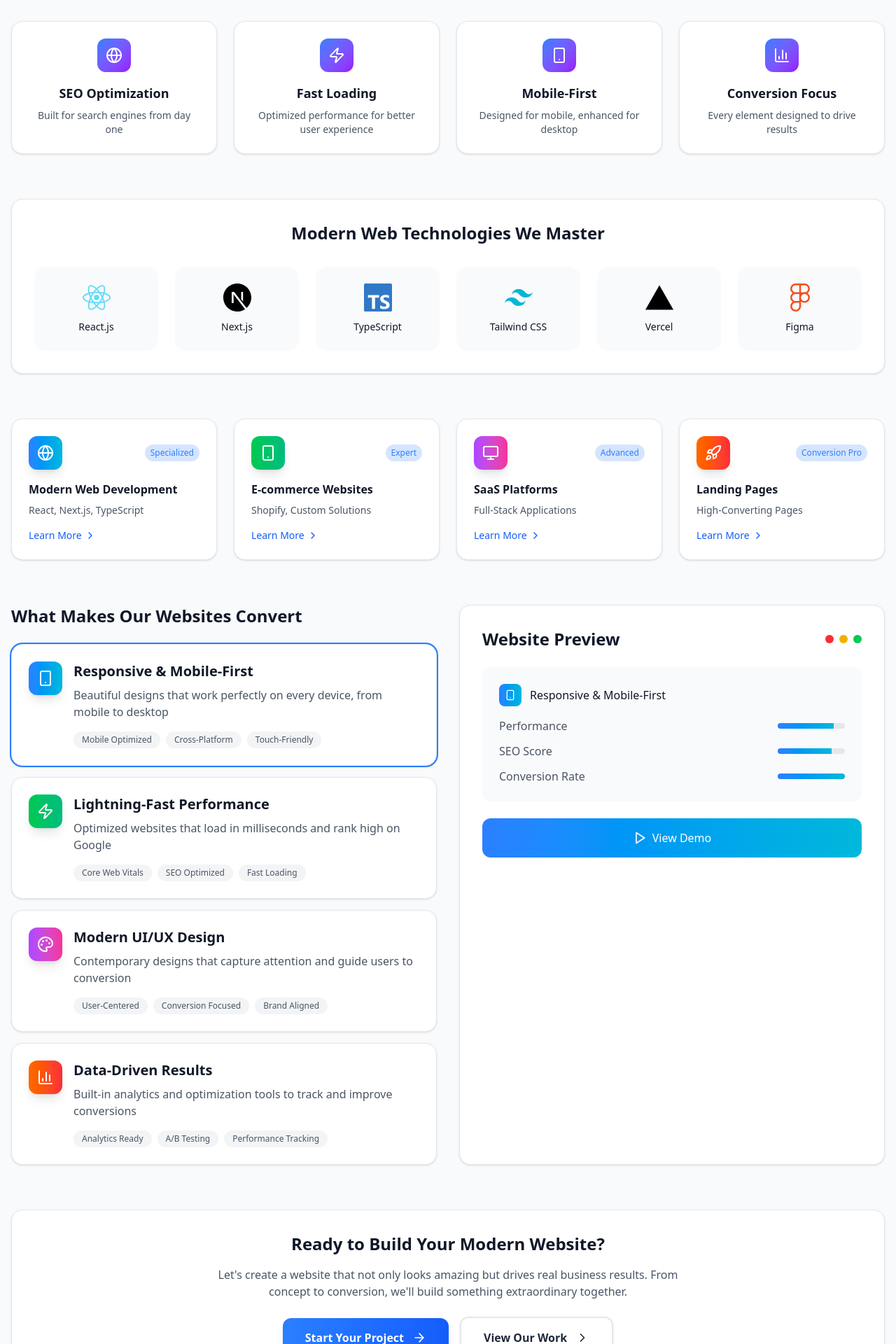
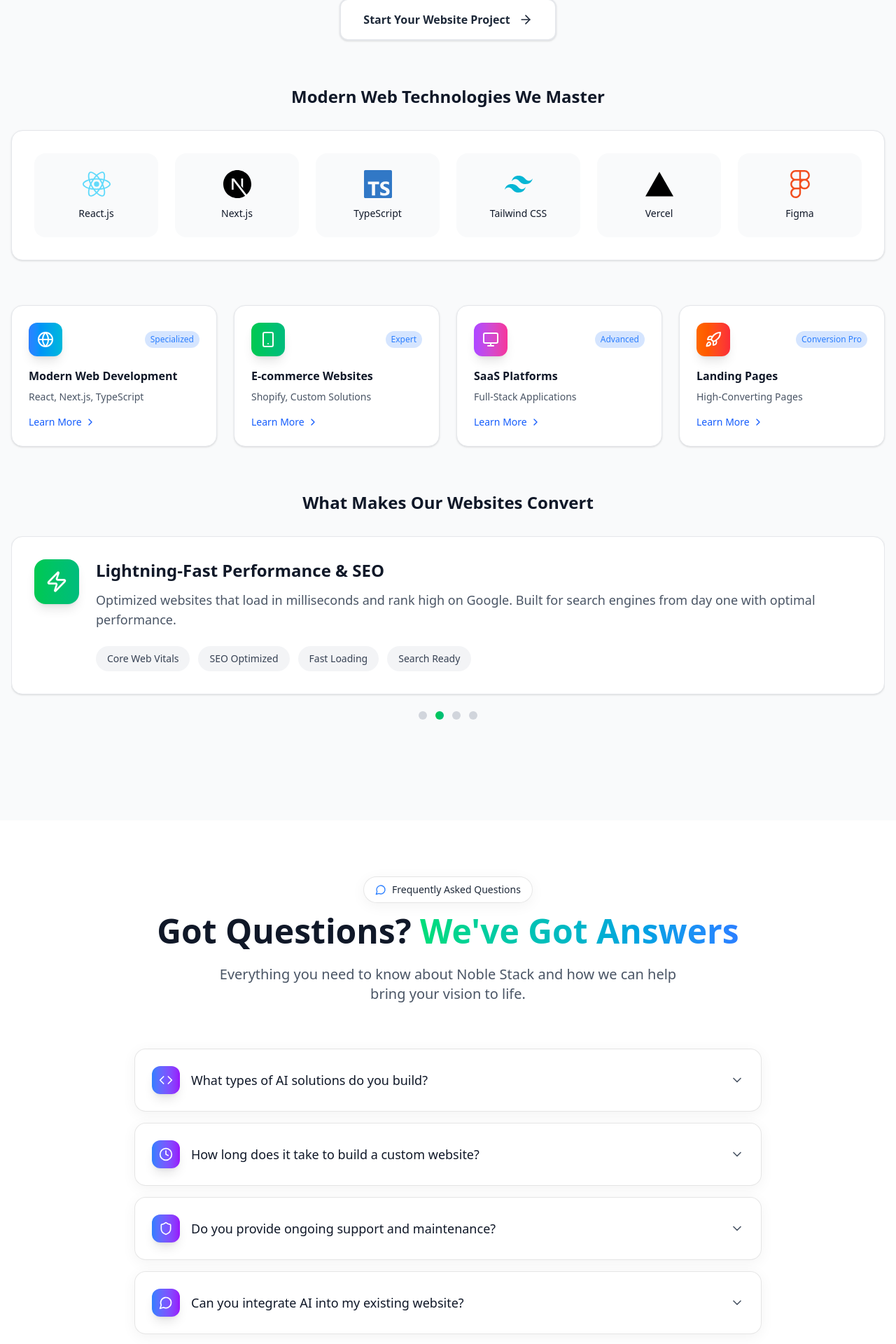
Before and after one commit to om202/NobleStack, a Next.js app: page / in a window 1280 px wide. Shown: the part 1574-3494 px from the top of the page at 70% size. Built offline with nearby package versions, Linux system fonts and the light colour scheme.

Commit message:
better l2

```diff
--- a/src/app/Home/L2.tsx
+++ b/src/app/Home/L2.tsx
@@ -5,7 +5,6 @@ import {
   Rocket,
   Zap,
   Globe,
-  Play,
   ChevronRight,
   ArrowRight,
   Monitor,
@@ -20,47 +19,56 @@ import {
   SiVercel,
   SiFigma
 } from "react-icons/si";
-import { useState } from "react";
 import React from "react";
+import { useState, useEffect } from "react";
 
 export default function FeaturesSection() {
   const [activeFeature, setActiveFeature] = useState(0);
 
+  // Auto-cycle through features every 4 seconds
+  useEffect(() => {
+    const interval = setInterval(() => {
+      setActiveFeature((prev) => (prev + 1) % webFeatures.length);
+    }, 4000);
+
+    return () => clearInterval(interval);
+  }, []);
+
   const webFeatures = [
     {
       id: "responsive-design",
-      title: "Responsive & Mobile-First",
-      description: "Beautiful designs that work perfectly on every device, from mobile to desktop",
+      title: "Responsive & Mobile-First Design",
+      description: "Beautiful designs that work perfectly on every device, from mobile to desktop. Designed for mobile, enhanced for desktop experience.",
       icon: Smartphone,
       color: "from-blue-500 to-cyan-500",
-      stats: ["Mobile Optimized", "Cross-Platform", "Touch-Friendly"],
+      stats: ["Mobile Optimized", "Cross-Platform", "Touch-Friendly", "Responsive Layout"],
       demo: "View Demo"
     },
     {
       id: "performance",
-      title: "Lightning-Fast Performance",
-      description: "Optimized websites that load in milliseconds and rank high on Google",
+      title: "Lightning-Fast Performance & SEO",
+      description: "Optimized websites that load in milliseconds and rank high on Google. Built for search engines from day one with optimal performance.",
       icon: Zap,
       color: "from-green-500 to-emerald-500",
-      stats: ["Core Web Vitals", "SEO Optimized", "Fast Loading"],
+      stats: ["Core Web Vitals", "SEO Optimized", "Fast Loading", "Search Ready"],
       demo: "Speed Test"
     },
     {
       id: "modern-design",
-      title: "Modern UI/UX Design",
-      description: "Contemporary designs that capture attention and guide users to conversion",
+      title: "Modern UI/UX & Conversion Focus",
+      description: "Contemporary designs that capture attention and guide users to conversion. Every element designed to drive real business results.",
       icon: Palette,
       color: "from-purple-500 to-pink-500",
-      stats: ["User-Centered", "Conversion Focused", "Brand Aligned"],
+      stats: ["User-Centered", "Conversion Focused", "Brand Aligned", "Results-Driven"],
       demo: "See Designs"
     },
     {
       id: "analytics",
-      title: "Data-Driven Results",
-      description: "Built-in analytics and optimization tools to track and improve conversions",
+      title: "Data-Driven Optimization",
+      description: "Built-in analytics and optimization tools to track performance and improve conversions with comprehensive user experience insights.",
       icon: BarChart3,
       color: "from-orange-500 to-red-500",
-      stats: ["Analytics Ready", "A/B Testing", "Performance Tracking"],
+      stats: ["Analytics Ready", "A/B Testing", "Performance Tracking", "User Insights"],
       demo: "View Analytics"
     }
   ];
@@ -81,28 +89,7 @@ export default function FeaturesSection() {
     { name: "Figma", icon: SiFigma, color: "#F24E1E" }
   ];
 
-  const conversionFeatures = [
-    {
-      title: "SEO Optimization",
-      description: "Built for search engines from day one",
-      icon: Globe,
-    },
-    {
-      title: "Fast Loading",
-      description: "Optimized performance for better user experience",
-      icon: Zap,
-    },
-    {
-      title: "Mobile-First",
-      description: "Designed for mobile, enhanced for desktop",
-      icon: Smartphone,
-    },
-    {
-      title: "Conversion Focus",
-      description: "Every element designed to drive results",
-      icon: BarChart3,
-    },
-  ];
+
 
   return (
     <section id="features" className="py-20 px-4 bg-gray-50">
@@ -119,32 +106,25 @@ export default function FeaturesSection() {
               {" "}Websites That Convert
             </span>
           </h2>
-          <p className="text-xl text-gray-600 max-w-3xl mx-auto">
+          <p className="text-xl text-gray-600 max-w-3xl mx-auto mb-8">
             Specializing in lightning-fast, SEO-optimized websites that look stunning on every device.
             From landing pages to complex web applications, we create digital experiences that drive results.
           </p>
+
+          <button className="group inline-flex items-center justify-center gap-3 px-8 py-4 bg-white text-gray-800 rounded-xl border-2 border-gray-200 hover:border-gray-300 hover:bg-gray-50 transition-all duration-300 shadow-sm hover:shadow-md transform hover:-translate-y-0.5 font-semibold">
+            Start Your Website Project
+            <ArrowRight className="w-5 h-5 group-hover:translate-x-1 transition-transform duration-300" />
+          </button>
         </div>
 
-        {/* Value Propositions */}
-        <div className="mb-16">
-          <div className="grid grid-cols-1 md:grid-cols-2 lg:grid-cols-4 gap-6">
-            {conversionFeatures.map((feature, index) => (
-              <div key={index} className="bg-white rounded-2xl p-6 shadow-sm border border-gray-200 text-center hover:shadow-md transition-shadow duration-300">
-                <div className="w-12 h-12 bg-gradient-to-br from-blue-500 to-purple-600 rounded-xl flex items-center justify-center mx-auto mb-4">
-                  <feature.icon className="w-6 h-6 text-white" />
-                </div>
-                <h3 className="text-lg font-semibold text-gray-900 mb-2">{feature.title}</h3>
-                <p className="text-gray-600 text-sm">{feature.description}</p>
-              </div>
-            ))}
-          </div>
-        </div>
+
 
         {/* Modern Tech Stack */}
-        <div className="bg-white rounded-2xl p-8 shadow-sm border border-gray-200 mb-16">
+        <div className="mb-16">
           <h3 className="text-2xl font-bold text-center text-gray-900 mb-8">
             Modern Web Technologies We Master
           </h3>
+          <div className="bg-white rounded-2xl p-8 shadow-sm border border-gray-200 min-h-[180px] flex flex-col justify-center">
             <div className="grid grid-cols-2 md:grid-cols-3 lg:grid-cols-6 gap-6">
               {webTechStack.map((tech, index) => (
                 <div key={index} className="text-center group cursor-pointer">
@@ -162,11 +142,13 @@ export default function FeaturesSection() {
               ))}
             </div>
           </div>
+        </div>
 
         {/* Web Services Grid */}
         <div className="grid grid-cols-1 md:grid-cols-2 lg:grid-cols-4 gap-6 mb-16">
           {webServices.map((service, index) => (
-            <div key={index} className="bg-white rounded-2xl p-6 shadow-sm border border-gray-200 hover:shadow-md transition-shadow duration-300 group cursor-pointer">
+                         <div key={index} className="bg-white rounded-2xl p-6 shadow-sm border border-gray-200 hover:shadow-md transition-shadow duration-300 group cursor-pointer min-h-[180px] flex flex-col justify-between">
+              <div>
                 <div className="flex items-center justify-between mb-4">
                   <div className={`w-12 h-12 bg-gradient-to-r ${webFeatures[index].color} rounded-xl flex items-center justify-center shadow-lg`}>
                     <service.icon className="w-6 h-6 text-white" />
@@ -177,6 +159,7 @@ export default function FeaturesSection() {
                 </div>
                 <h3 className="text-gray-900 font-semibold mb-2">{service.name}</h3>
                 <p className="text-gray-600 text-sm mb-4">{service.description}</p>
+              </div>
               <button className="flex items-center text-blue-600 text-sm group-hover:text-blue-700 transition-colors">
                 Learn More
                 <ChevronRight className="w-4 h-4 ml-1 group-hover:translate-x-1 transition-transform" />
@@ -185,31 +168,28 @@ export default function FeaturesSection() {
           ))}
         </div>
 
-        {/* Interactive Website Showcase */}
-        <div className="grid grid-cols-1 lg:grid-cols-2 gap-8">
-          {/* Feature Cards */}
-          <div className="space-y-4">
-            <h3 className="text-2xl font-bold text-gray-900 mb-6">
+        {/* What Makes Our Websites Convert - Animated Carousel */}
+        <div className="mb-16">
+          <h3 className="text-2xl font-bold text-center text-gray-900 mb-8">
             What Makes Our Websites Convert
           </h3>
-            {webFeatures.map((feature, index) => (
+
+          {/* Animated Feature Display */}
+          <div className="relative overflow-hidden">
+            <div className="bg-white rounded-2xl p-8 shadow-sm border border-gray-200 min-h-[180px] flex flex-col justify-center">
               <div
-                key={feature.id}
-                className={`bg-white rounded-2xl p-6 shadow-sm border border-gray-200 hover:shadow-md transition-all duration-300 cursor-pointer ${
-                  activeFeature === index ? 'ring-2 ring-blue-500 bg-blue-50' : ''
-                }`}
-                onClick={() => setActiveFeature(index)}
+                key={activeFeature}
+                className="flex items-start gap-6 animate-fade-in"
               >
-                <div className="flex items-start gap-4">
-                  <div className={`w-12 h-12 bg-gradient-to-r ${feature.color} rounded-xl flex items-center justify-center shadow-lg flex-shrink-0`}>
-                    <feature.icon className="w-6 h-6 text-white" />
+                <div className={`w-16 h-16 bg-gradient-to-r ${webFeatures[activeFeature].color} rounded-2xl flex items-center justify-center shadow-lg flex-shrink-0`}>
+                  {React.createElement(webFeatures[activeFeature].icon, { className: "w-8 h-8 text-white" })}
                 </div>
                 <div className="flex-1">
-                    <h4 className="text-xl font-semibold text-gray-900 mb-2">{feature.title}</h4>
-                    <p className="text-gray-600 mb-4">{feature.description}</p>
-                    <div className="flex flex-wrap gap-2">
-                      {feature.stats.map((stat, statIndex) => (
-                        <span key={statIndex} className="text-xs px-3 py-1 bg-gray-100 text-gray-600 rounded-full">
+                  <h4 className="text-2xl font-bold text-gray-900 mb-3">{webFeatures[activeFeature].title}</h4>
+                  <p className="text-lg text-gray-600 mb-6">{webFeatures[activeFeature].description}</p>
+                  <div className="flex flex-wrap gap-3">
+                    {webFeatures[activeFeature].stats.map((stat, statIndex) => (
+                      <span key={statIndex} className="text-sm px-4 py-2 bg-gray-100 text-gray-700 rounded-full font-medium">
                         {stat}
                       </span>
                     ))}
@@ -217,79 +197,27 @@ export default function FeaturesSection() {
                 </div>
               </div>
             </div>
+
+            {/* Progress Indicators */}
+            <div className="flex justify-center mt-6 gap-3">
+              {webFeatures.map((_, index) => (
+                <button
+                  key={index}
+                  onClick={() => setActiveFeature(index)}
+                  className={`w-3 h-3 rounded-full transition-all duration-300 ${
+                    index === activeFeature
+                      ? `bg-gradient-to-r ${webFeatures[activeFeature].color}`
+                      : 'bg-gray-300 hover:bg-gray-400'
+                  }`}
+                />
               ))}
             </div>
 
-          {/* Website Preview Panel */}
-          <div className="bg-white rounded-2xl p-8 shadow-sm border border-gray-200">
-            <div className="flex items-center justify-between mb-6">
-              <h4 className="text-2xl font-bold text-gray-900">Website Preview</h4>
-              <div className="flex gap-2">
-                <div className="w-3 h-3 bg-red-500 rounded-full"></div>
-                <div className="w-3 h-3 bg-yellow-500 rounded-full"></div>
-                <div className="w-3 h-3 bg-green-500 rounded-full"></div>
+
           </div>
         </div>
 
-            <div className="bg-gray-50 rounded-xl p-6 mb-6">
-              <div className="flex items-center gap-3 mb-4">
-                <div className={`w-8 h-8 bg-gradient-to-r ${webFeatures[activeFeature].color} rounded-lg flex items-center justify-center`}>
-                  {React.createElement(webFeatures[activeFeature].icon, { className: "w-4 h-4 text-white" })}
-                </div>
-                <span className="text-gray-900 font-medium">{webFeatures[activeFeature].title}</span>
-              </div>
 
-              <div className="space-y-3">
-                <div className="flex justify-between items-center">
-                  <span className="text-gray-600">Performance</span>
-                  <div className="w-24 h-2 bg-gray-200 rounded-full overflow-hidden">
-                    <div className={`h-full bg-gradient-to-r ${webFeatures[activeFeature].color} w-5/6`}></div>
-                  </div>
-                </div>
-                <div className="flex justify-between items-center">
-                  <span className="text-gray-600">SEO Score</span>
-                  <div className="w-24 h-2 bg-gray-200 rounded-full overflow-hidden">
-                    <div className={`h-full bg-gradient-to-r ${webFeatures[activeFeature].color} w-4/5`}></div>
-                  </div>
-                </div>
-                <div className="flex justify-between items-center">
-                  <span className="text-gray-600">Conversion Rate</span>
-                  <div className="w-24 h-2 bg-gray-200 rounded-full overflow-hidden">
-                    <div className={`h-full bg-gradient-to-r ${webFeatures[activeFeature].color} w-full`}></div>
-                  </div>
-                </div>
-              </div>
-            </div>
-
-            <button className={`w-full flex items-center justify-center gap-2 py-4 bg-gradient-to-r ${webFeatures[activeFeature].color} text-white rounded-xl hover:shadow-lg hover:scale-105 transition-all duration-300`}>
-              <Play className="w-5 h-5" />
-              {webFeatures[activeFeature].demo}
-            </button>
-          </div>
-        </div>
-
-        {/* Call to Action */}
-        <div className="text-center mt-16">
-          <div className="bg-white rounded-2xl p-8 shadow-sm border border-gray-200">
-            <h3 className="text-2xl font-bold text-gray-900 mb-4">
-              Ready to Build Your Modern Website?
-            </h3>
-                         <p className="text-gray-600 mb-6 max-w-2xl mx-auto">
-               Let&apos;s create a website that not only looks amazing but drives real business results.
-               From concept to conversion, we&apos;ll build something extraordinary together.
-             </p>
-            <div className="flex flex-col sm:flex-row gap-4 justify-center items-center">
-              <button className="group flex items-center justify-center gap-3 px-8 py-4 bg-gradient-to-r from-blue-500 to-blue-600 text-white rounded-xl hover:from-blue-600 hover:to-blue-700 transition-all duration-300 shadow-lg hover:shadow-xl transform hover:-translate-y-0.5 font-semibold">
-                Start Your Project
-                <ArrowRight className="w-5 h-5 group-hover:translate-x-1 transition-transform duration-300" />
-              </button>
-              <button className="group flex items-center justify-center gap-3 px-8 py-4 bg-white text-gray-800 rounded-xl border-2 border-gray-200 hover:border-gray-300 hover:bg-gray-50 transition-all duration-300 shadow-sm hover:shadow-md transform hover:-translate-y-0.5 font-semibold">
-                View Our Work
-                <ChevronRight className="w-5 h-5 group-hover:translate-x-1 transition-transform duration-300" />
-              </button>
-            </div>
-          </div>
-        </div>
       </div>
     </section>
   );
```
Lines whose indentation alone changed are shown as unchanged.
